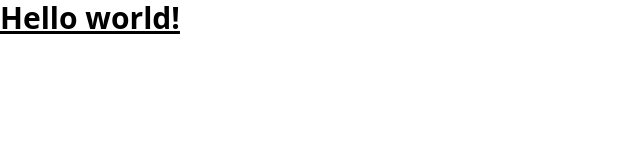
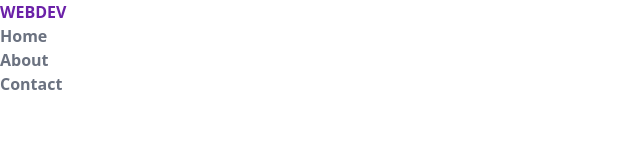
Before and after one commit to ibobrov/tailwind_practice, a website: page index.html in a window 1280 px wide. Shown: the whole page, without its empty margins (0-640 px from the left). Drawn offline with nearby package versions, Linux system fonts and the light colour scheme; files that its build step writes are made by us from their sources.

Commit message:
added header

```diff
--- a/index.html
+++ b/index.html
@@ -8,6 +8,15 @@
     <title>Tailwind CSS</title>
 </head>
 <body>
-<h1 class="text-3xl font-bold underline">Hello world!</h1>
+    <header>
+        <a class="uppercase font-bold text-purple-800" href="#">webDev</a>
+        <nav>
+            <ul class="text-gray-500 font-semibold">
+                <li><a href="#">Home</a></li>
+                <li><a href="#">About</a></li>
+                <li><a href="#">Contact</a></li>
+            </ul>
+        </nav>
+    </header>
 </body>
 </html>
--- a/package.json
+++ b/package.json
@@ -4,7 +4,7 @@
   "description": "",
   "main": "index.js",
   "scripts": {
-    "build": "tailwindcss build -i src/main.css -o public/style.css"
+    "build": "tailwindcss build -i src/main.css -o public/style.css --watch"
   },
   "author": "",
   "license": "ISC",
```
